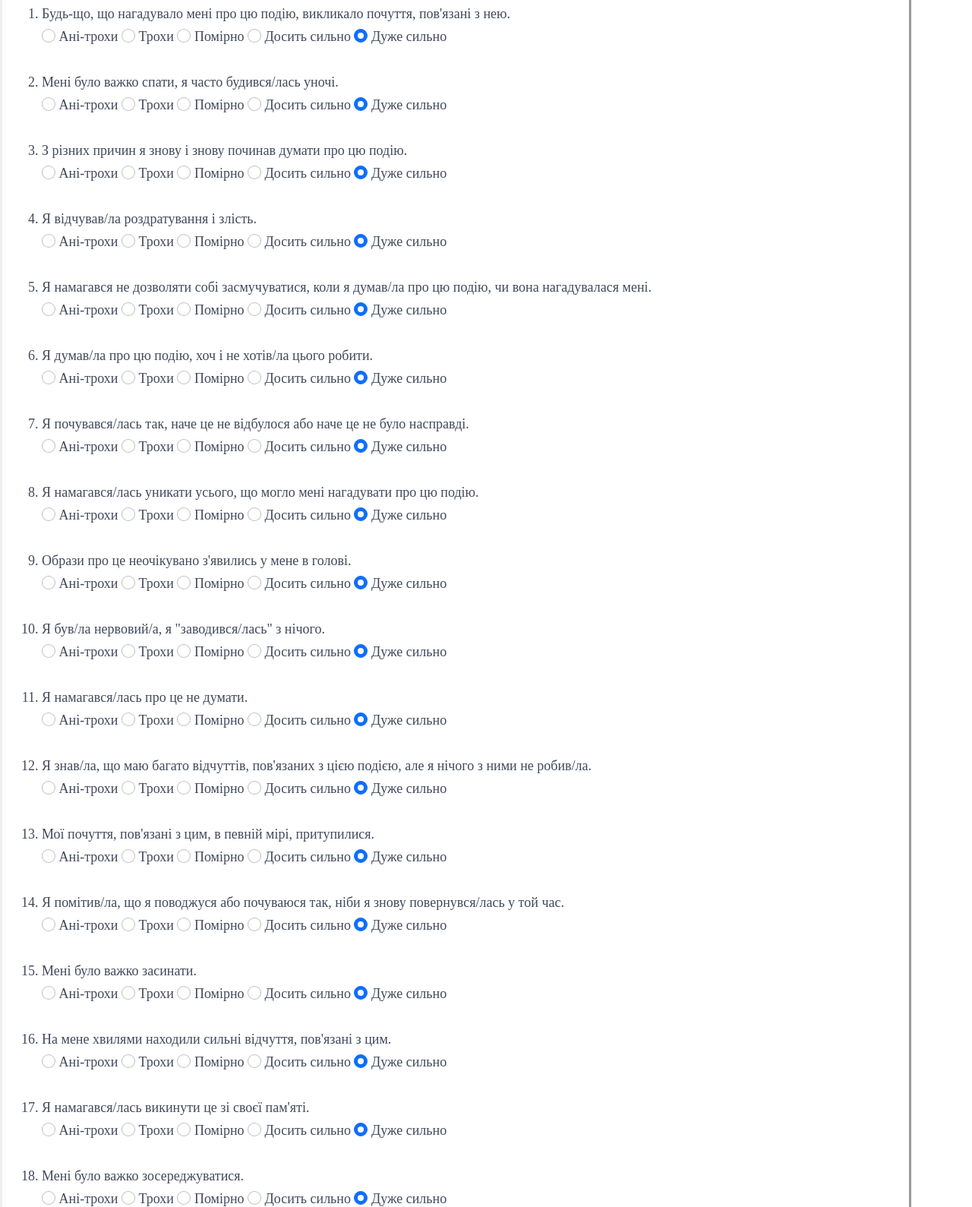
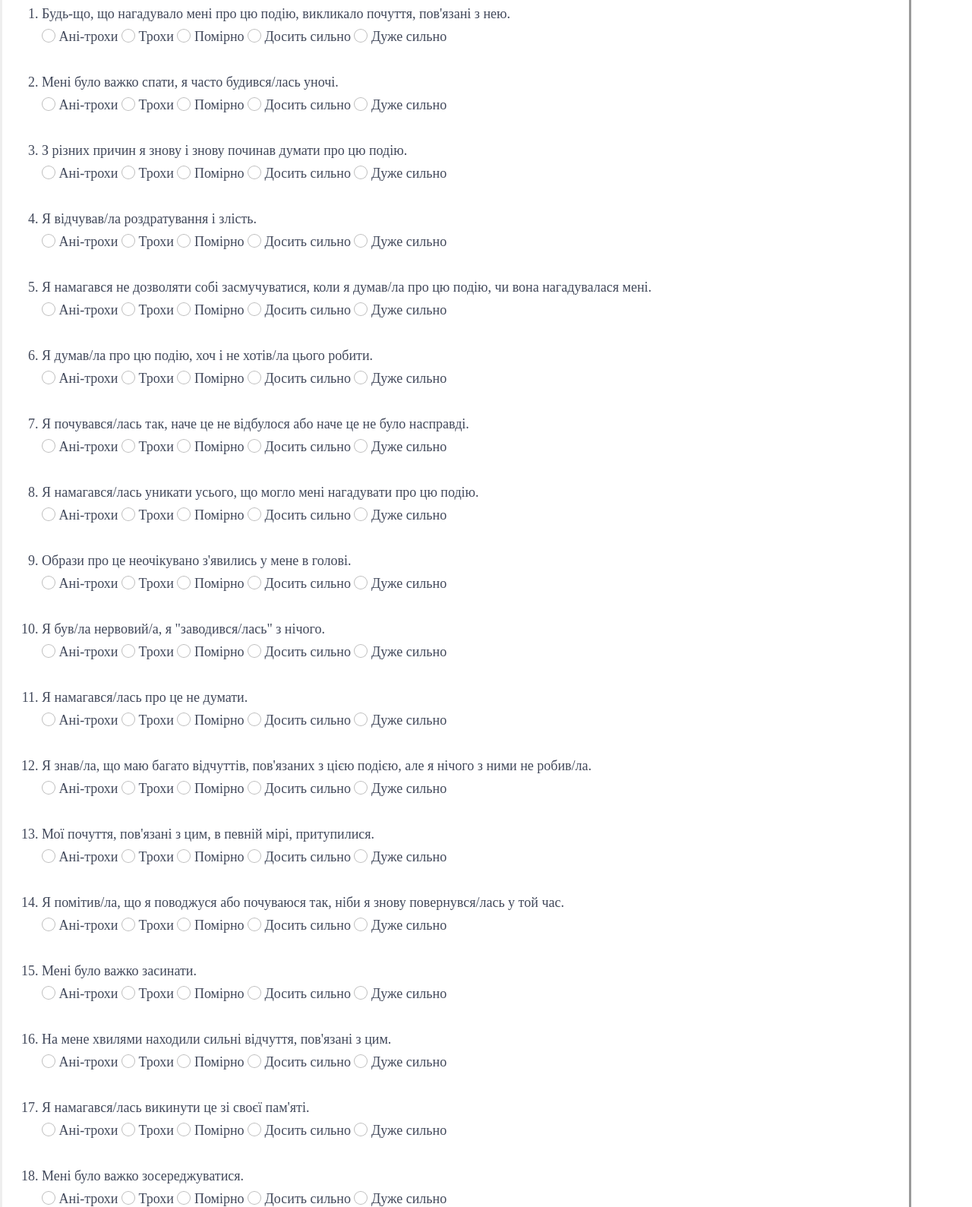
Before and after one commit to RostyslavKh/psychological-tests, a plain HTML site: page eventInfluanceScale.html in a window 1280 px wide. Shown: the part 180-1769 px from the top of the page at 76% size. Drawn offline with nearby package versions, Linux system fonts and the light colour scheme.

Commit message:
Update eventInfluanceScale.html
delete checked

```diff
--- a/eventInfluanceScale.html
+++ b/eventInfluanceScale.html
@@ -46,154 +46,154 @@
             <input class="form-check-input" type="radio" name="answer1" value = 1> Трохи
             <input class="form-check-input" type="radio" name="answer1" value = 2> Помірно
             <input class="form-check-input" type="radio" name="answer1" value = 3> Досить сильно
-            <input class="form-check-input" type="radio" name="answer1" value = 4 checked> Дуже сильно<br><br>
+            <input class="form-check-input" type="radio" name="answer1" value = 4> Дуже сильно<br><br>
           </li>
           <li> Мені було важко спати, я часто будився/лась уночі. <br>
             <input class="form-check-input" type="radio" name="answer2" value = 0> Ані-трохи
             <input class="form-check-input" type="radio" name="answer2" value = 1> Трохи
             <input class="form-check-input" type="radio" name="answer2" value = 2> Помірно
             <input class="form-check-input" type="radio" name="answer2" value = 3> Досить сильно
-            <input class="form-check-input" type="radio" name="answer2" value = 4 checked> Дуже сильно<br><br>
+            <input class="form-check-input" type="radio" name="answer2" value = 4> Дуже сильно<br><br>
           </li>
           <li> З різних причин я знову і знову починав думати про цю подію. <br>
             <input class="form-check-input" type="radio" name="answer3" value = 0> Ані-трохи
             <input class="form-check-input" type="radio" name="answer3" value = 1> Трохи
             <input class="form-check-input" type="radio" name="answer3" value = 2> Помірно
             <input class="form-check-input" type="radio" name="answer3" value = 3> Досить сильно
-            <input class="form-check-input" type="radio" name="answer3" value = 4 checked> Дуже сильно<br><br>
+            <input class="form-check-input" type="radio" name="answer3" value = 4> Дуже сильно<br><br>
           </li>
           <li> Я відчував/ла роздратування і злість. <br>
             <input class="form-check-input" type="radio" name="answer4" value = 0> Ані-трохи
             <input class="form-check-input" type="radio" name="answer4" value = 1> Трохи
             <input class="form-check-input" type="radio" name="answer4" value = 2> Помірно
             <input class="form-check-input" type="radio" name="answer4" value = 3> Досить сильно
-            <input class="form-check-input" type="radio" name="answer4" value = 4 checked> Дуже сильно<br><br>
+            <input class="form-check-input" type="radio" name="answer4" value = 4> Дуже сильно<br><br>
           </li>
           <li> Я намагався не дозволяти собі засмучуватися, коли я думав/ла про цю подію, чи вона нагадувалася мені. <br>
             <input class="form-check-input" type="radio" name="answer5" value = 0> Ані-трохи
             <input class="form-check-input" type="radio" name="answer5" value = 1> Трохи
             <input class="form-check-input" type="radio" name="answer5" value = 2> Помірно
             <input class="form-check-input" type="radio" name="answer5" value = 3> Досить сильно
-            <input class="form-check-input" type="radio" name="answer5" value = 4 checked> Дуже сильно<br><br>
+            <input class="form-check-input" type="radio" name="answer5" value = 4> Дуже сильно<br><br>
           </li>
           <li> Я думав/ла про цю подію, хоч і не хотів/ла цього робити.<br>
             <input class="form-check-input" type="radio" name="answer6" value = 0> Ані-трохи
             <input class="form-check-input" type="radio" name="answer6" value = 1> Трохи
             <input class="form-check-input" type="radio" name="answer6" value = 2> Помірно
             <input class="form-check-input" type="radio" name="answer6" value = 3> Досить сильно
-            <input class="form-check-input" type="radio" name="answer6" value = 4 checked> Дуже сильно<br><br>
+            <input class="form-check-input" type="radio" name="answer6" value = 4> Дуже сильно<br><br>
           </li>
           <li> Я почувався/лась так, наче це не відбулося або наче це не було насправді.<br>
             <input class="form-check-input" type="radio" name="answer7" value = 0> Ані-трохи
             <input class="form-check-input" type="radio" name="answer7" value = 1> Трохи
             <input class="form-check-input" type="radio" name="answer7" value = 2> Помірно
             <input class="form-check-input" type="radio" name="answer7" value = 3> Досить сильно
-            <input class="form-check-input" type="radio" name="answer7" value = 4 checked> Дуже сильно<br><br>
+            <input class="form-check-input" type="radio" name="answer7" value = 4> Дуже сильно<br><br>
           </li>
           <li> Я намагався/лась уникати усього, що могло мені нагадувати про цю подію.<br>
             <input class="form-check-input" type="radio" name="answer8" value = 0> Ані-трохи
             <input class="form-check-input" type="radio" name="answer8" value = 1> Трохи
             <input class="form-check-input" type="radio" name="answer8" value = 2> Помірно
             <input class="form-check-input" type="radio" name="answer8" value = 3> Досить сильно
-            <input class="form-check-input" type="radio" name="answer8" value = 4 checked> Дуже сильно<br><br>
+            <input class="form-check-input" type="radio" name="answer8" value = 4> Дуже сильно<br><br>
           </li>
           <li> Образи про це неочікувано з'явились у мене в голові.<br>
             <input class="form-check-input" type="radio" name="answer9" value = 0> Ані-трохи
             <input class="form-check-input" type="radio" name="answer9" value = 1> Трохи
             <input class="form-check-input" type="radio" name="answer9" value = 2> Помірно
             <input class="form-check-input" type="radio" name="answer9" value = 3> Досить сильно
-            <input class="form-check-input" type="radio" name="answer9" value = 4 checked> Дуже сильно<br><br>
+            <input class="form-check-input" type="radio" name="answer9" value = 4> Дуже сильно<br><br>
           </li>
           <li> Я був/ла нервовий/а, я "заводився/лась" з нічого. <br>
             <input class="form-check-input" type="radio" name="answer10" value = 0> Ані-трохи
             <input class="form-check-input" type="radio" name="answer10" value = 1> Трохи
             <input class="form-check-input" type="radio" name="answer10" value = 2> Помірно
             <input class="form-check-input" type="radio" name="answer10" value = 3> Досить сильно
-            <input class="form-check-input" type="radio" name="answer10" value = 4 checked> Дуже сильно<br><br>
+            <input class="form-check-input" type="radio" name="answer10" value = 4> Дуже сильно<br><br>
           </li>
           <li> Я намагався/лась про це не думати.<br>
             <input class="form-check-input" type="radio" name="answer11" value = 0> Ані-трохи
             <input class="form-check-input" type="radio" name="answer11" value = 1> Трохи
             <input class="form-check-input" type="radio" name="answer11" value = 2> Помірно
             <input class="form-check-input" type="radio" name="answer11" value = 3> Досить сильно
-            <input class="form-check-input" type="radio" name="answer11" value = 4 checked> Дуже сильно<br><br>
+            <input class="form-check-input" type="radio" name="answer11" value = 4> Дуже сильно<br><br>
           </li>
           <li> Я знав/ла, що маю багато відчуттів, пов'язаних з цією подією, але я нічого з ними не робив/ла.<br>
             <input class="form-check-input" type="radio" name="answer12" value = 0> Ані-трохи
             <input class="form-check-input" type="radio" name="answer12" value = 1> Трохи
             <input class="form-check-input" type="radio" name="answer12" value = 2> Помірно
             <input class="form-check-input" type="radio" name="answer12" value = 3> Досить сильно
-            <input class="form-check-input" type="radio" name="answer12" value = 4 checked> Дуже сильно<br><br>
+            <input class="form-check-input" type="radio" name="answer12" value = 4> Дуже сильно<br><br>
           </li>
           <li> Мої почуття, пов'язані з цим, в певній мірі, притупилися.<br>
             <input class="form-check-input" type="radio" name="answer13" value = 0> Ані-трохи
             <input class="form-check-input" type="radio" name="answer13" value = 1> Трохи
             <input class="form-check-input" type="radio" name="answer13" value = 2> Помірно
             <input class="form-check-input" type="radio" name="answer13" value = 3> Досить сильно
-            <input class="form-check-input" type="radio" name="answer13" value = 4 checked> Дуже сильно<br><br>
+            <input class="form-check-input" type="radio" name="answer13" value = 4 > Дуже сильно<br><br>
           </li>
           <li> Я помітив/ла, що я поводжуся або почуваюся так, ніби я знову повернувся/лась у той час.<br>
             <input class="form-check-input" type="radio" name="answer14" value = 0> Ані-трохи
             <input class="form-check-input" type="radio" name="answer14" value = 1> Трохи
             <input class="form-check-input" type="radio" name="answer14" value = 2> Помірно
             <input class="form-check-input" type="radio" name="answer14" value = 3> Досить сильно
-            <input class="form-check-input" type="radio" name="answer14" value = 4 checked> Дуже сильно<br><br>
+            <input class="form-check-input" type="radio" name="answer14" value = 4 > Дуже сильно<br><br>
           </li>
           <li> Мені було важко засинати. <br>
             <input class="form-check-input" type="radio" name="answer15" value = 0> Ані-трохи
             <input class="form-check-input" type="radio" name="answer15" value = 1> Трохи
             <input class="form-check-input" type="radio" name="answer15" value = 2> Помірно
             <input class="form-check-input" type="radio" name="answer15" value = 3> Досить сильно
-            <input class="form-check-input" type="radio" name="answer15" value = 4 checked> Дуже сильно<br><br>
+            <input class="form-check-input" type="radio" name="answer15" value = 4 > Дуже сильно<br><br>
           </li>
           <li> На мене хвилями находили сильні відчуття, пов'язані з цим.<br>
             <input class="form-check-input" type="radio" name="answer16" value = 0> Ані-трохи
             <input class="form-check-input" type="radio" name="answer16" value = 1> Трохи
             <input class="form-check-input" type="radio" name="answer16" value = 2> Помірно
             <input class="form-check-input" type="radio" name="answer16" value = 3> Досить сильно
-            <input class="form-check-input" type="radio" name="answer16" value = 4 checked> Дуже сильно<br><br>
+            <input class="form-check-input" type="radio" name="answer16" value = 4 > Дуже сильно<br><br>
           </li>
           <li> Я намагався/лась викинути це зі своєї пам'яті.<br>
             <input class="form-check-input" type="radio" name="answer17" value = 0> Ані-трохи
             <input class="form-check-input" type="radio" name="answer17" value = 1> Трохи
             <input class="form-check-input" type="radio" name="answer17" value = 2> Помірно
             <input class="form-check-input" type="radio" name="answer17" value = 3> Досить сильно
-            <input class="form-check-input" type="radio" name="answer17" value = 4 checked> Дуже сильно<br><br>
+            <input class="form-check-input" type="radio" name="answer17" value = 4 > Дуже сильно<br><br>
           </li>
           <li> Мені було важко зосереджуватися. <br>
             <input class="form-check-input" type="radio" name="answer18" value = 0> Ані-трохи
             <input class="form-check-input" type="radio" name="answer18" value = 1> Трохи
             <input class="form-check-input" type="radio" name="answer18" value = 2> Помірно
             <input class="form-check-input" type="radio" name="answer18" value = 3> Досить сильно
-            <input class="form-check-input" type="radio" name="answer18" value = 4 checked> Дуже сильно<br><br>
+            <input class="form-check-input" type="radio" name="answer18" value = 4 > Дуже сильно<br><br>
           </li>
           <li> Спогади про це викликали у мене фізичні реакції (такі як, потовиділення, важке дихання, нудота або серцебиття та ін.)<br>
             <input class="form-check-input" type="radio" name="answer19" value = 0> Ані-трохи
             <input class="form-check-input" type="radio" name="answer19" value = 1> Трохи
             <input class="form-check-input" type="radio" name="answer19" value = 2> Помірно
             <input class="form-check-input" type="radio" name="answer19" value = 3> Досить сильно
-            <input class="form-check-input" type="radio" name="answer19" value = 4 checked> Дуже сильно<br><br>
+            <input class="form-check-input" type="radio" name="answer19" value = 4 > Дуже сильно<br><br>
           </li>
           <li> Це мені снилося. <br>
             <input class="form-check-input" type="radio" name="answer20" value = 0> Ані-трохи
             <input class="form-check-input" type="radio" name="answer20" value = 1> Трохи
             <input class="form-check-input" type="radio" name="answer20" value = 2> Помірно
             <input class="form-check-input" type="radio" name="answer20" value = 3> Досить сильно
-            <input class="form-check-input" type="radio" name="answer20" value = 4 checked> Дуже сильно<br><br>
+            <input class="form-check-input" type="radio" name="answer20" value = 4 > Дуже сильно<br><br>
           </li>
           <li> Я почуваюсь цілий час "на поготові" - в очікуванні, що щось страшне має статися знову.<br>
             <input class="form-check-input" type="radio" name="answer21" value = 0> Ані-трохи
             <input class="form-check-input" type="radio" name="answer21" value = 1> Трохи
             <input class="form-check-input" type="radio" name="answer21" value = 2> Помірно
             <input class="form-check-input" type="radio" name="answer21" value = 3> Досить сильно
-            <input class="form-check-input" type="radio" name="answer21" value = 4 checked> Дуже сильно<br><br>
+            <input class="form-check-input" type="radio" name="answer21" value = 4 > Дуже сильно<br><br>
           </li>
           <li> Я намагався/лась про це не говорити ні з ким.<br>
             <input class="form-check-input" type="radio" name="answer22" value = 0> Ані-трохи
             <input class="form-check-input" type="radio" name="answer22" value = 1> Трохи
             <input class="form-check-input" type="radio" name="answer22" value = 2> Помірно
             <input class="form-check-input" type="radio" name="answer22" value = 3> Досить сильно
-            <input class="form-check-input" type="radio" name="answer22" value = 4 checked> Дуже сильно<br><br>
+            <input class="form-check-input" type="radio" name="answer22" value = 4 > Дуже сильно<br><br>
           </li>
         </ol>
         <button class="btn btn-primary" onclick="eventInfluanceScaleSum()"> Подсчет результатов теста</button>
```
